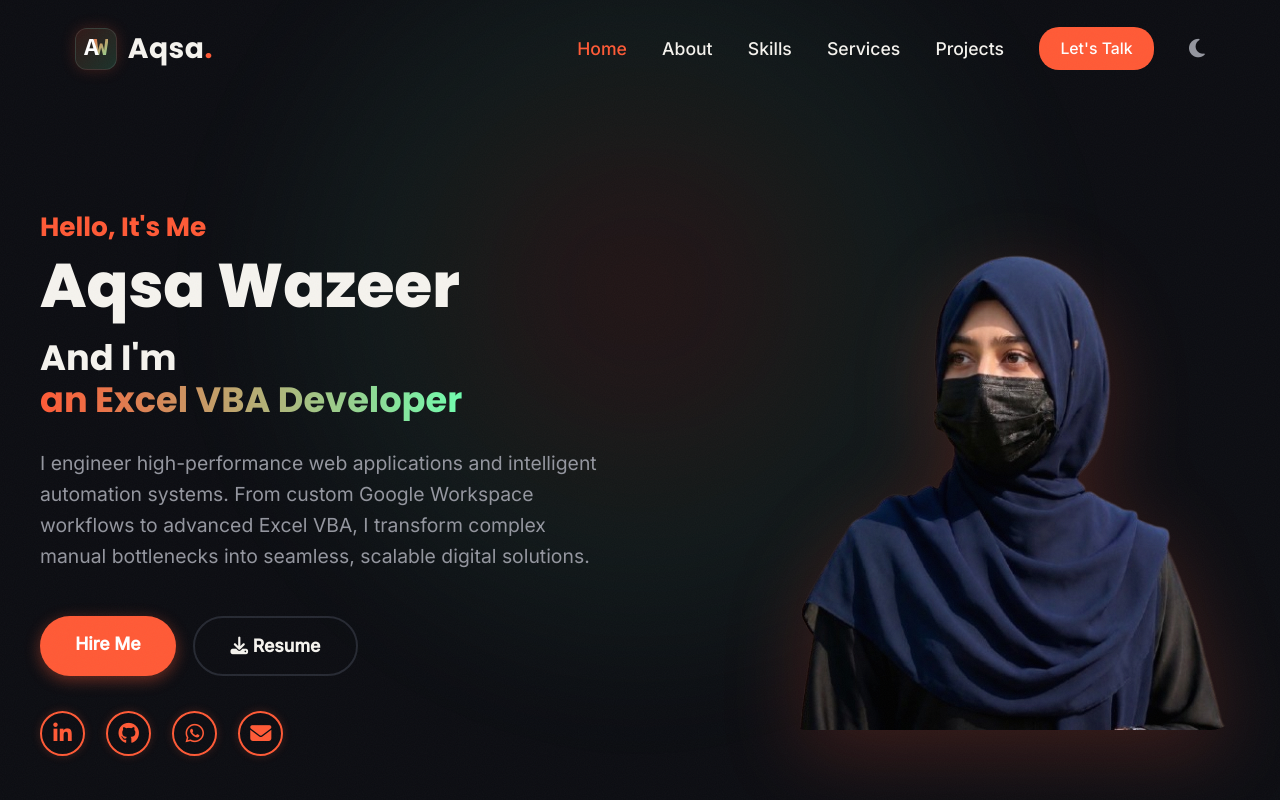
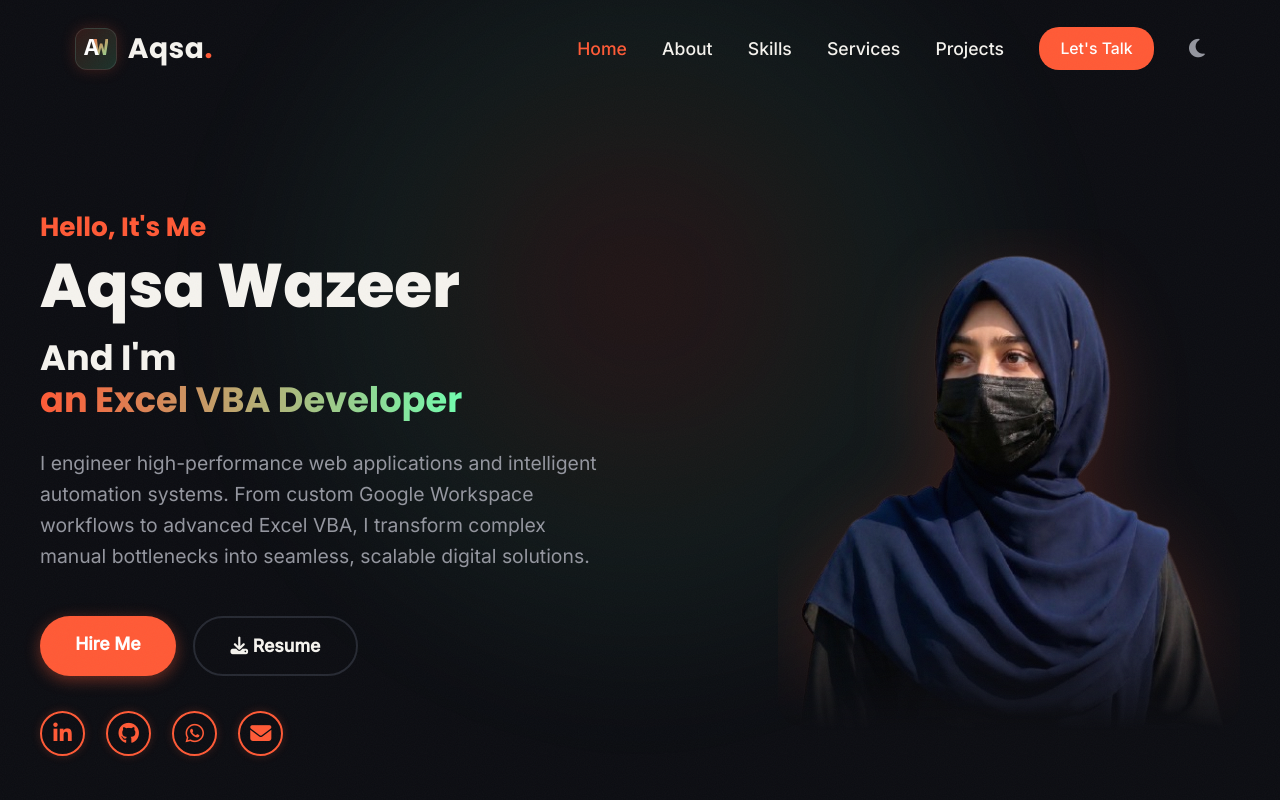
Before and after one commit to hareemrana522-crypto/Portfolio, a React (Vite) app: page / in a window 1280 px wide. Shown: the top 800 px of the page. Built offline with nearby package versions, Linux system fonts and the light colour scheme.

Commit message:
Fade the bottom of the Hero section profile image to hide sharp cut

```diff
--- a/src/components/Hero.jsx
+++ b/src/components/Hero.jsx
@@ -70,7 +70,10 @@ const Hero = () => {
         </div>
         <div className="hero-image reveal">
             <div className="image-container">
-                <img src="profile.jpg.png" alt="Aqsa Wazeer" />
+                <img src="profile.jpg.png" alt="Aqsa Wazeer" style={{
+                    WebkitMaskImage: 'linear-gradient(to bottom, black 75%, transparent 100%)',
+                    maskImage: 'linear-gradient(to bottom, black 75%, transparent 100%)'
+                }} />
             </div>
         </div>
       </div>
```
